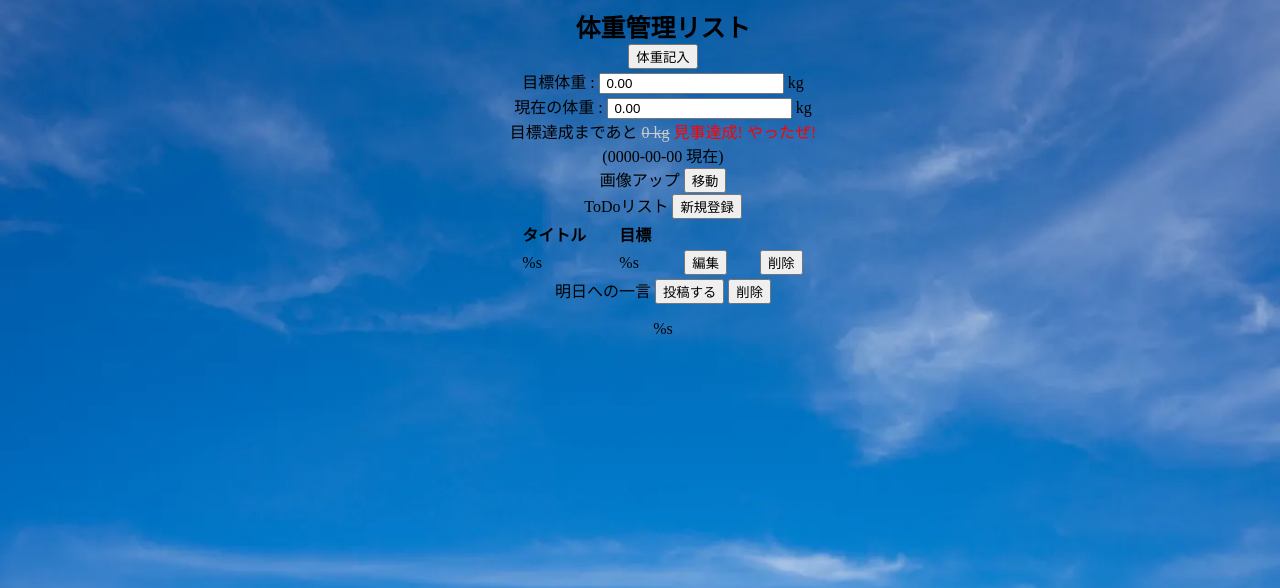
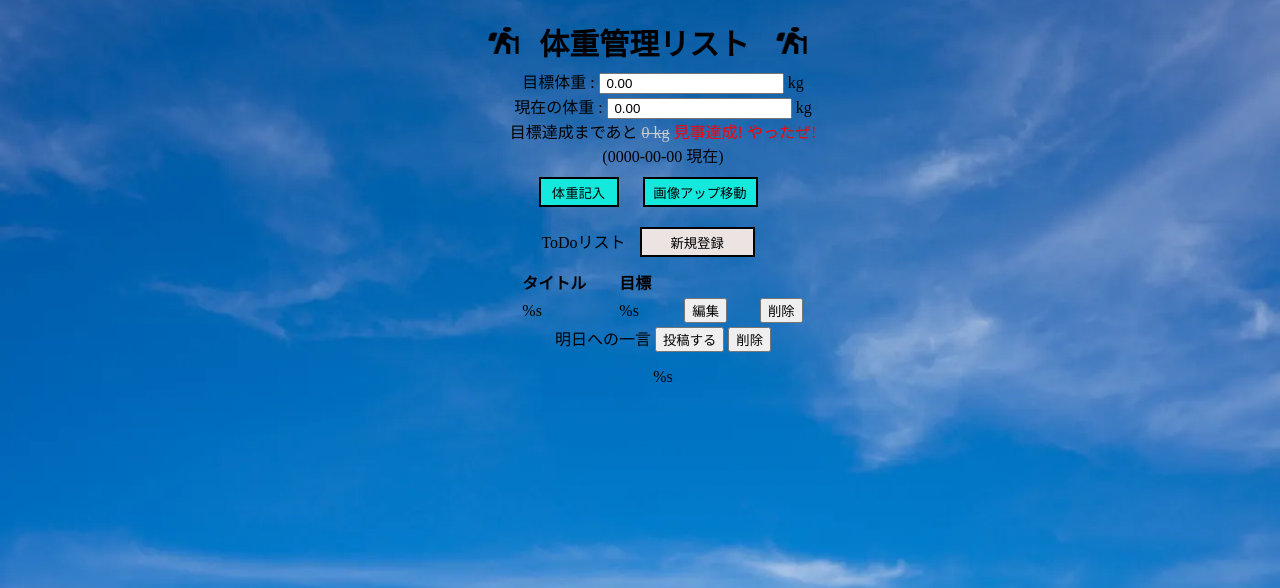
Before and after one commit to higashi0196/WeightManagementApp, a PHP site: page / in a window 1280 px wide. Shown: the top 588 px of the page. Run offline with PHP 8.4, Linux system fonts and the light colour scheme; data comes from the database, SQL or seed files in the repository; data that the repository does not hold is empty.

Commit message:
commit116” git commit -m commit116”

```diff
--- a/app/css/styles.css
+++ b/app/css/styles.css
@@ -44,12 +44,52 @@ color: #ccc;
 
 /* メインページ 開始 */
 h1 {
-   margin: 0 0 0 30px;
-   font-size: 25px;
+   text-align: center;
+   margin: 20px 0 5px 0 ;
+   font-size: 30px;
 }
-.ishigaki {
+
+.logo {
+   margin: 0 10px;
+   width: 50px;
+   height: 30px;
+}
+
+.weight-btn {
+   background: rgb(21, 233, 222);
+   border: 2px solid black;
+   margin: 10px 10px;
+   width: 80px;
+   height: 30px;
+   cursor : pointer;
+   padding: 0;
+   /* text-align: center; */
+}
+
+.picutre-btn {
+   background: rgb(21, 233, 222);
+   border: 2px solid black;
+   margin: 10px 10px;
+   width: 115px;
+   height: 30px;
+   padding: 0;
+   cursor : pointer;
+   /* text-align: center; */
+}
+
+.new-btn {
+   background: rgb(236, 227, 227);
+   border: 2px solid black;
+   margin: 10px 0 10px 10px;
+   width: 115px;
+   height: 30px;
+   padding: 0;
+   cursor : pointer;
+}
+
+/* .ishigaki {
    font-size: 20px;
-}
+} */
 .miyako{
    margin-left: 30px;
 }
--- a/app/index.php
+++ b/app/index.php
@@ -20,10 +20,7 @@ $bodylists = $getller->index3();
 </head>
 <body>
 
-   <h1>体重管理リスト</h1>
-   <div class="miyako">
-      <a href="weight.php" class="ishigaki"><button>体重記入</button></a>
-   </div>
+   <h1><img src="./images/logo3.png" alt="" class="logo">体重管理リスト <img src="./images/logo3.png" class="logo"></h1>
 
    <?php foreach ($bodylists as $bodylist): ?>
       <span style="margin-left:30px" >目標体重 :
@@ -36,14 +33,15 @@ $bodylists = $getller->index3();
       <span style="margin:0 0 0 30px">(<?php echo $bodylist['nowdate']; ?> 現在)</span><br>
    <?php endforeach; ?>
 
+
    <div>
-      <a class="miyako">画像アップ</a>
-      <a href="picture.php" class="ishigaki"><button>移動</button></a>
+      <a href="weight.php"><button class="weight-btn">体重記入</button></a>
+      <a href="picture.php"><button class="picutre-btn">画像アップ移動</button></a>
    </div>
 
    <div>
-      <a class="miyako">ToDoリスト</a>
-      <a href="create.php" class="ishigaki"><button>新規登録</button></a>
+      <a>ToDoリスト</a>
+      <a href="create.php"><button class="new-btn">新規登録</button></a>
    </div>
 
    <table>
@@ -188,7 +186,6 @@ $bodylists = $getller->index3();
       const unit = document.getElementById("unit");
       const difference = <?php echo $bodylist['difference']; ?>;
       const goalweight = <?php echo $bodylist['goalweights']; ?>;
-      // const nowweight =<?php echo $bodylist['nowweights']; ?>;
 
       if (difference <= 0 ) {
          remaining.textContent =  difference + ' kg';
@@ -196,13 +193,13 @@ $bodylists = $getller->index3();
          unit.textContent = '見事達成! やったぜ!' ;
          unit.classList.add('unit');
          console.log("0kg以下,達成");
-      } else if (0 < goalweight * 0.01) {
+      } else if (0 < difference && difference < goalweight * 0.01) {
          remaining.textContent = difference + ' kg';
          unit.textContent = 'あともう少し頑張ろう!' ;
          unit.classList.add('unit2');
-         console.log("0〜0.5kgの間、もう少し");
+         console.log("もう少し,頑張ろう");
       } else {
-         console.log("0.5kg以上、まだまだ");
+         console.log("まだまだやな");
       }
 
    </script>
```
Also changed, not shown: app/images/logo1.png (added), app/images/logo2.jpg (added), app/images/logo3.png (added), 2 other files.
